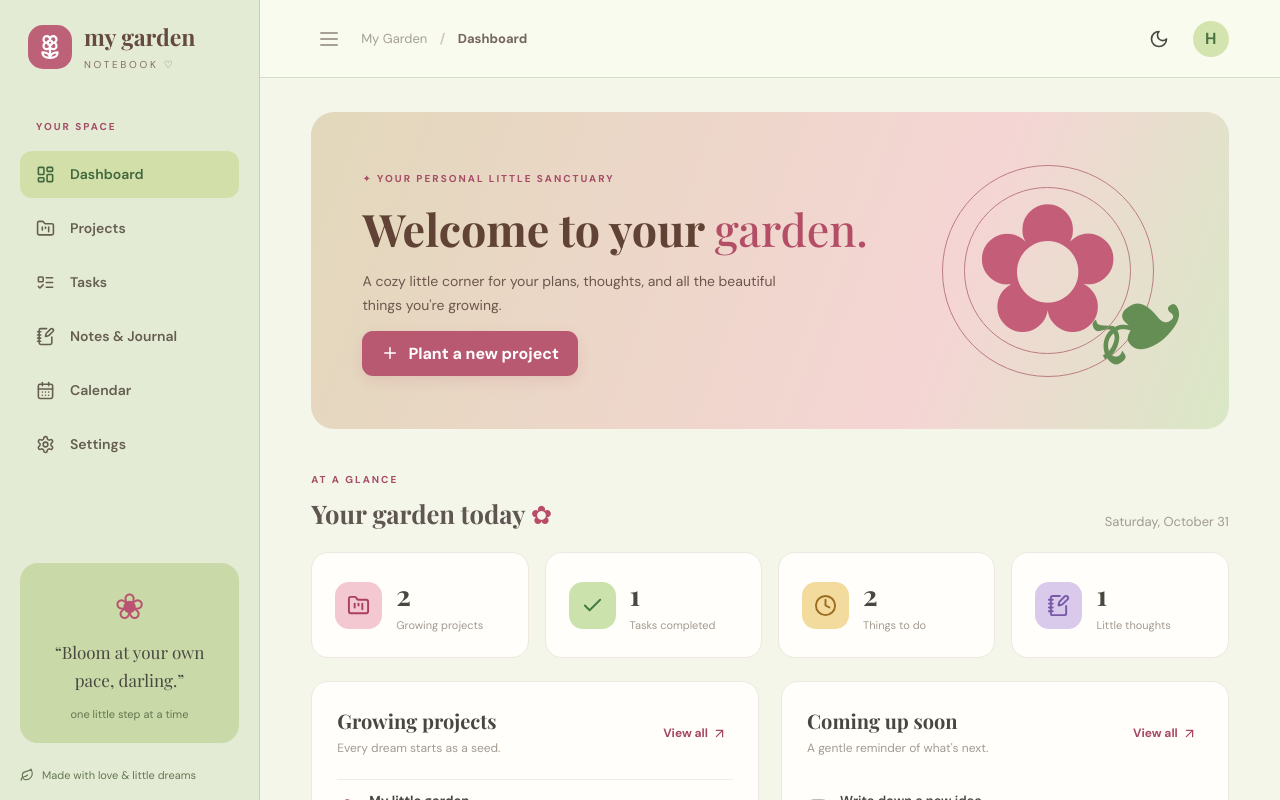
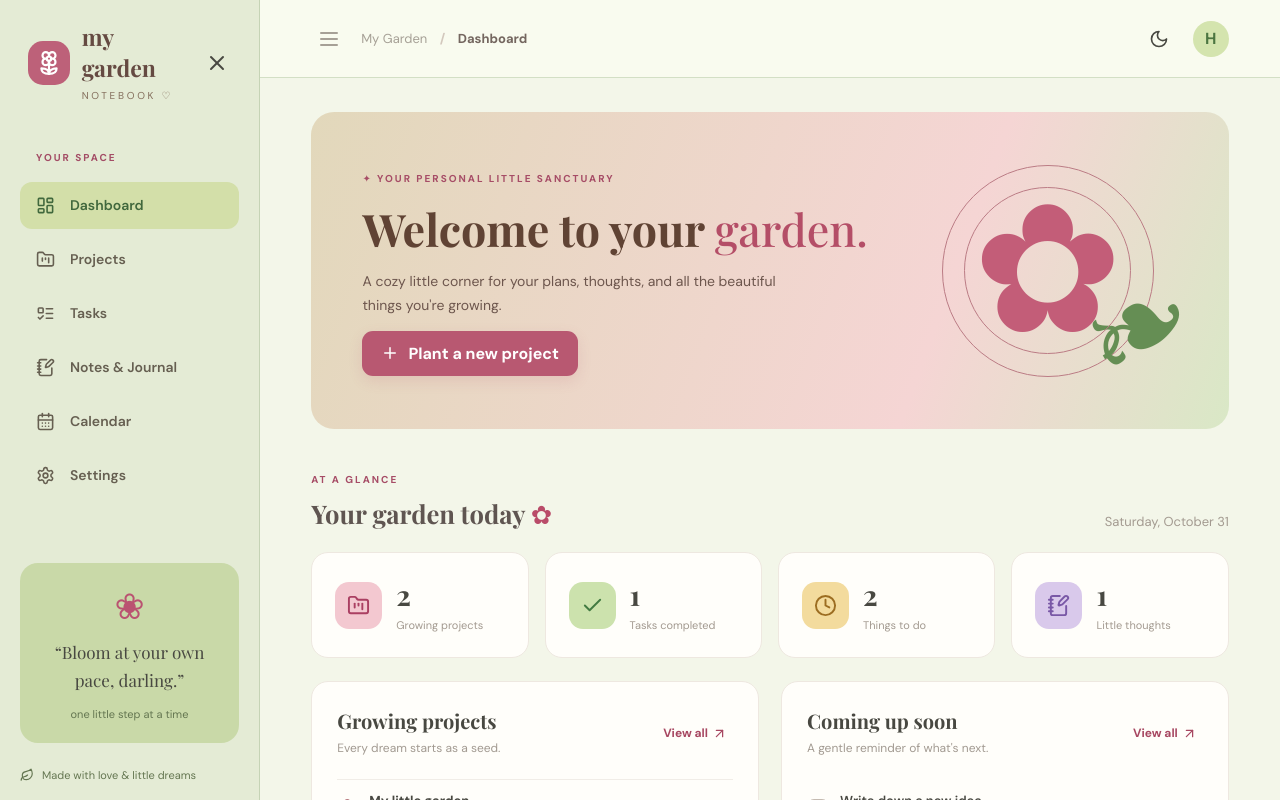
Before and after one commit to hadiswebpro/MyGardenNoteBook, a React (Vite) app: page / in a window 1280 px wide. Shown: the top 800 px of the page. Built offline with nearby package versions, Linux system fonts and the light colour scheme.

Commit message:
Show desktop sidebar close icon only in expanded state

```diff
--- a/src/components/layout/Sidebar.module.css
+++ b/src/components/layout/Sidebar.module.css
@@ -15,8 +15,8 @@
 }
 @media(max-width:900px){.sidebar.collapsed{width:260px}.sidebar.collapsed .brand-text,.sidebar.collapsed .side-label,.sidebar.collapsed .nav-text,.sidebar.collapsed .sidebar-bottom{display:initial}}
 
-/* The X button is for the mobile drawer only. Never display it in desktop rail mode. */
+/* Desktop: show X only while sidebar is expanded. */
 @media(min-width:901px){
-  .sidebar .mobile-close{display:none!important;visibility:hidden;pointer-events:none}
-  .collapsed .mobile-close{display:none!important}
+  .sidebar:not(.collapsed) .mobile-close{display:grid;margin-left:auto;flex-shrink:0;cursor:pointer}
+  .sidebar.collapsed .mobile-close{display:none;pointer-events:none}
 }
```
